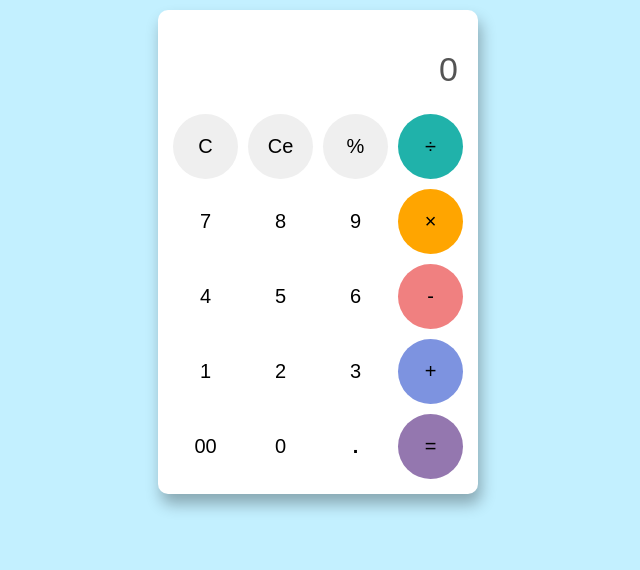
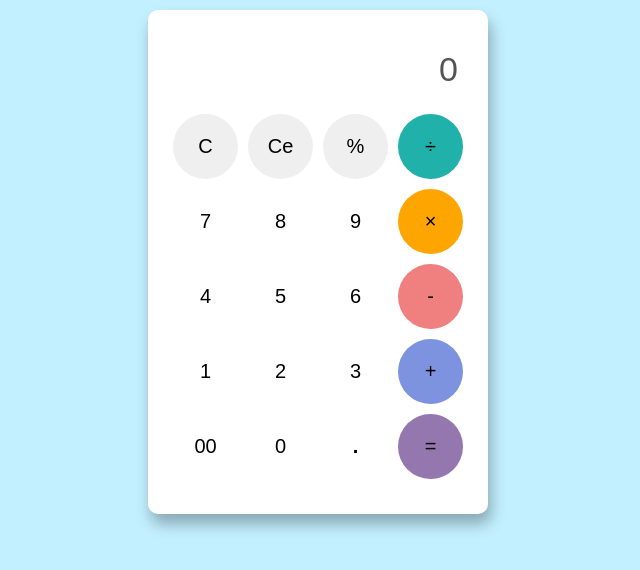
Before and after one commit to Asrulramadani/calculator, a plain HTML site: page index.html in a window 1280 px wide. Shown: the whole page, without its empty margins (322-962 px from the left). Drawn offline with Linux system fonts and the light colour scheme.

Commit message:
change padding

```diff
--- a/stylesheet.css
+++ b/stylesheet.css
@@ -14,7 +14,7 @@ body {
     -moz-border-radius: 10px;
     -ms-border-radius: 10px;
     -o-border-radius: 10px;
-    padding: 10px;
+    padding: 10px 20px 30px;
     box-shadow: 3px 10px 15px rgba(0,0,0,0.3);
 }
 
```
